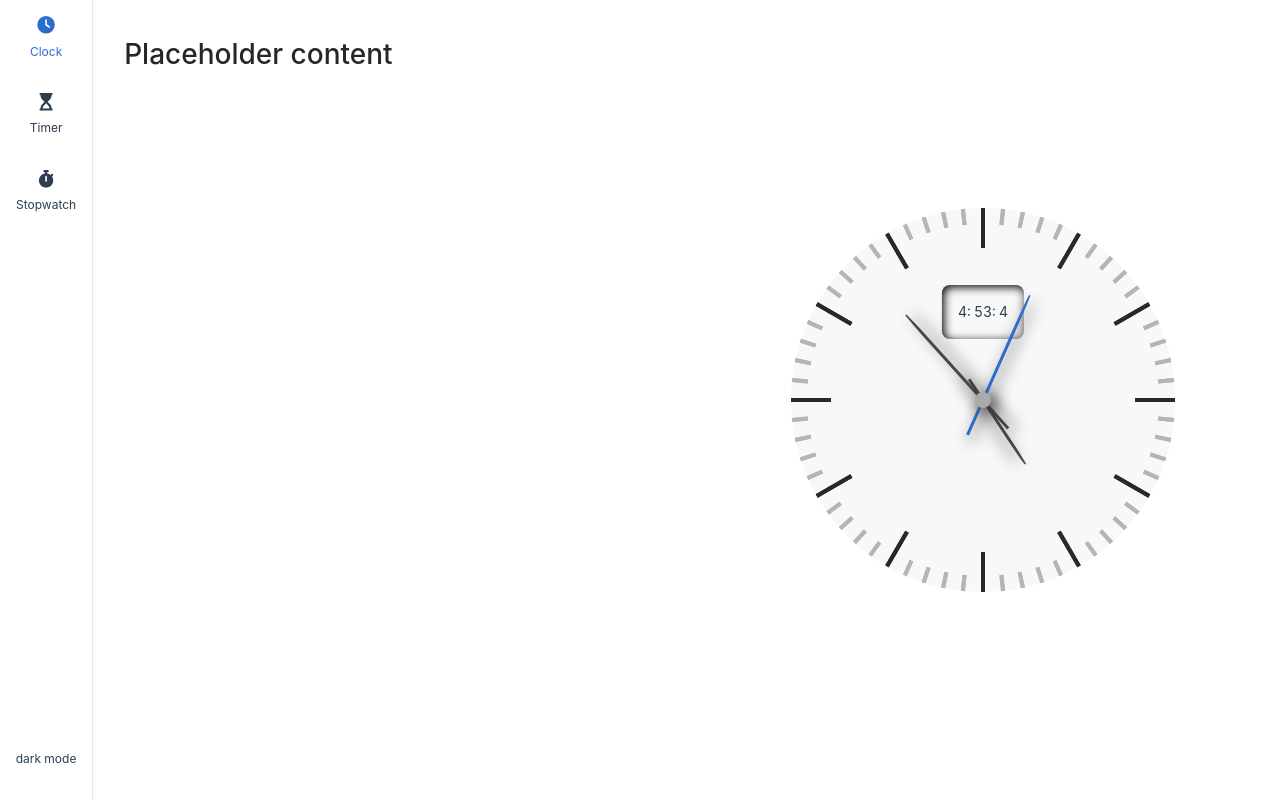
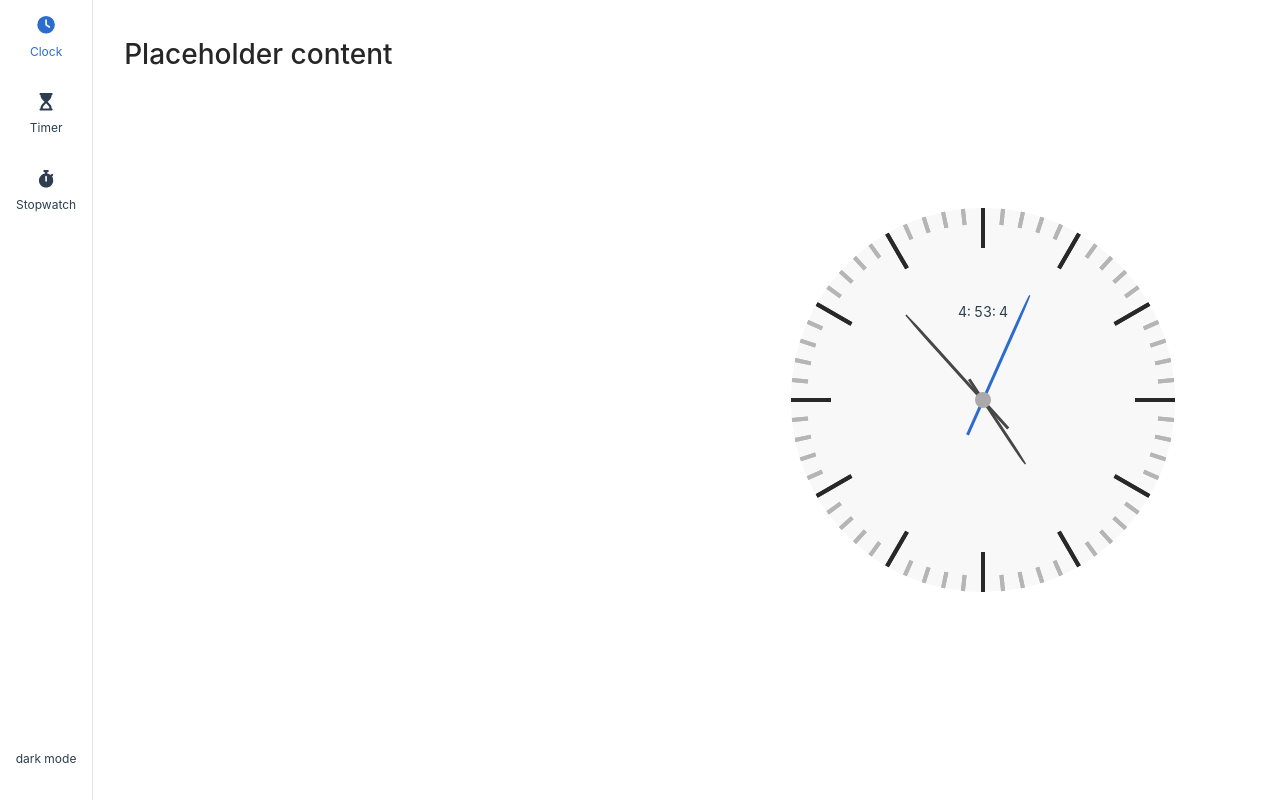
Before and after one commit to Klrfl/TellTime, a Vue app: page / in a window 1280 px wide. Built offline with nearby package versions, Linux system fonts and the light colour scheme.

Commit message:
changed shadow

```diff
--- a/src/components/clock/DigitalWorldClock.vue
+++ b/src/components/clock/DigitalWorldClock.vue
@@ -30,7 +30,7 @@ const props = defineProps({
   align-items: center;
   gap: 0.2rem;
 
-  box-shadow: 2px 2px 10px black inset;
+  box-shadow: var(--shadow) rgba(60, 60, 60, 0.22) inset;
 
   // individual numbers in the clock
   & > *:not(:last-child)::after {
--- a/src/components/clock/WorldClock.vue
+++ b/src/components/clock/WorldClock.vue
@@ -181,7 +181,7 @@ $clock-hand-width: 0.2rem;
 
   &__dot,
   &__hand {
-    box-shadow: 5px 5px 15px #323232;
+    box-shadow: var(--shadow) rgba(60, 60, 60, 0.22);
   }
 
   &__dot {
```
